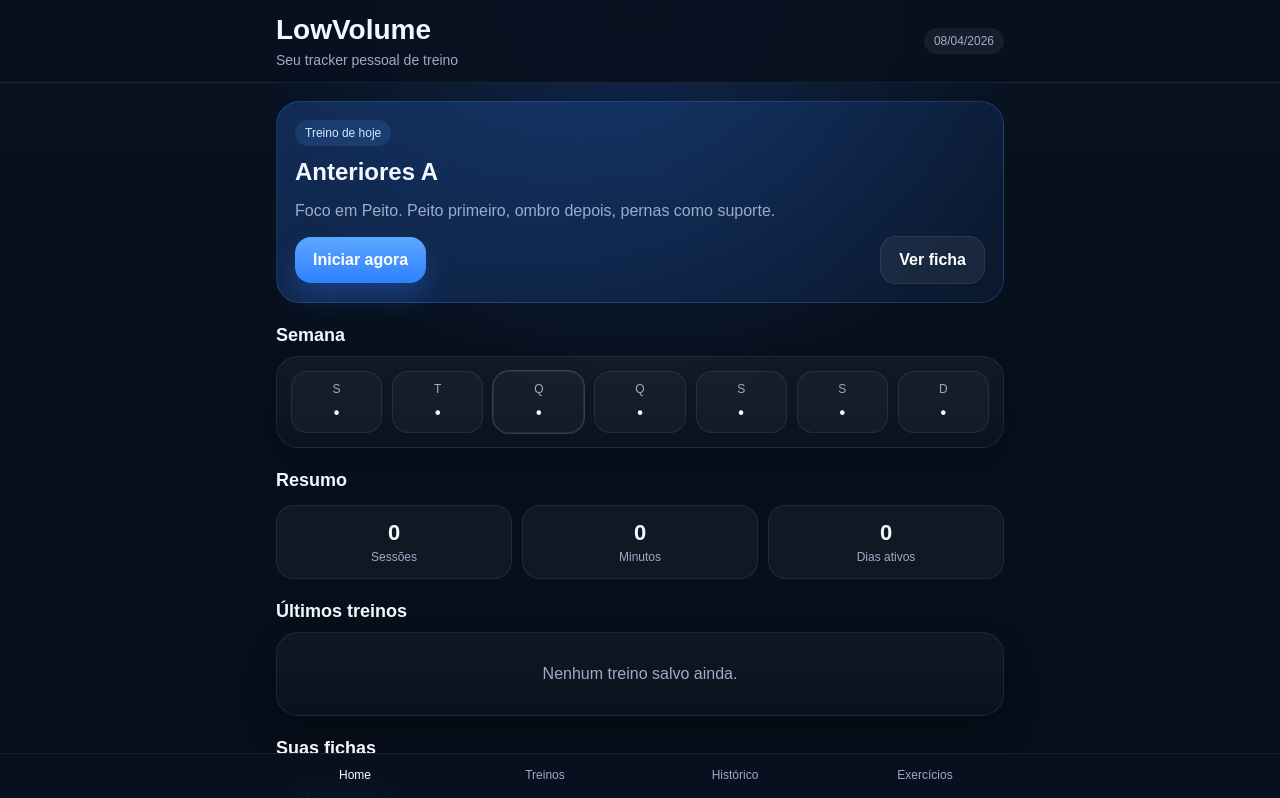
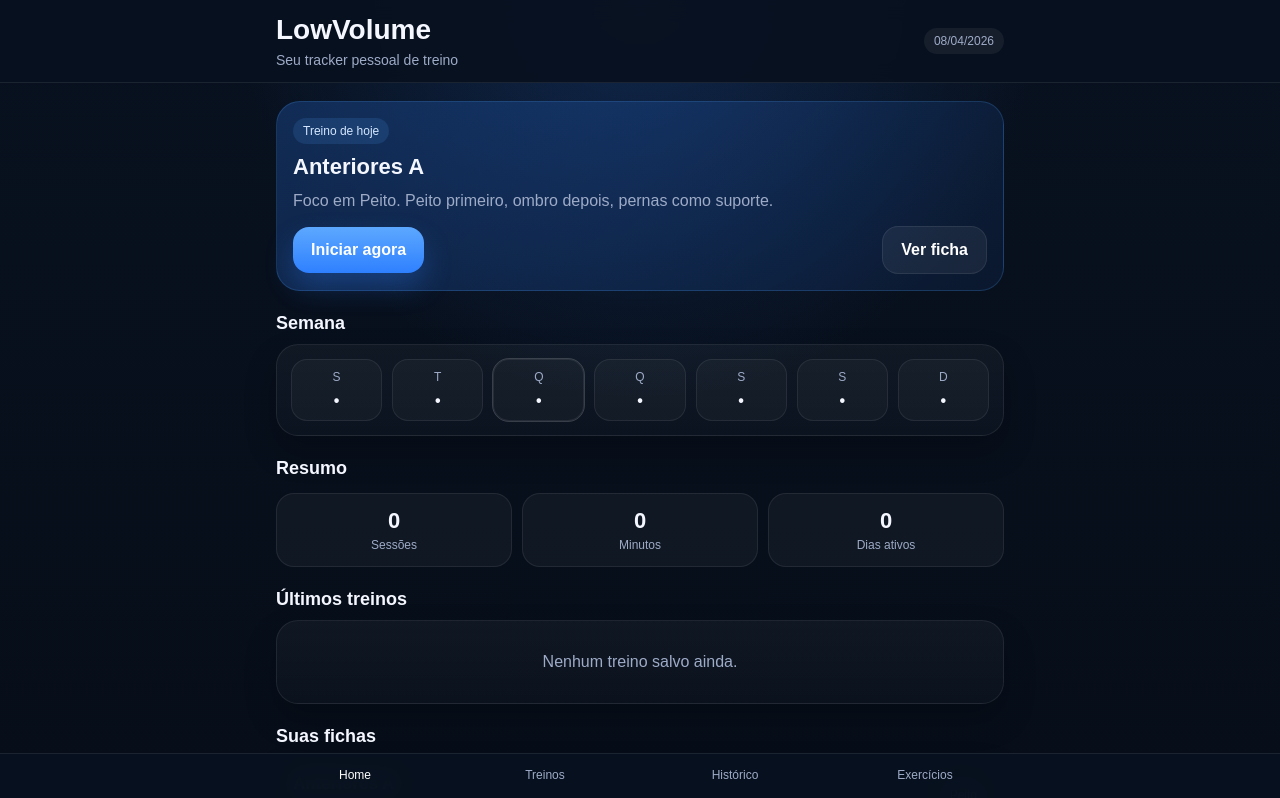
Before and after one commit to MarceloSalada/LowVolume-, a Next.js app: page / in a window 1280 px wide. Shown: the top 798 px of the page. Built offline with nearby package versions, Linux system fonts and the light colour scheme.

Commit message:
Update globals.css

```diff
--- a/app/globals.css
+++ b/app/globals.css
@@ -12,7 +12,6 @@
 }
 
 * { box-sizing: border-box; }
-
 html { -webkit-tap-highlight-color: transparent; }
 
 body {
@@ -98,6 +97,10 @@ button, input, textarea { font: inherit; }
   border: 1px solid rgba(79,163,255,0.2);
 }
 
+.compact-hero {
+  padding: 16px;
+}
+
 .hero-badge,
 .badge {
   display: inline-flex;
@@ -120,9 +123,20 @@ button, input, textarea { font: inherit; }
   font-weight: 700;
 }
 
+.hero-title.compact {
+  font-size: 22px;
+  margin-top: 10px;
+}
+
 .hero-meta,
 .muted {
   color: var(--muted);
+}
+
+.hero-meta.compact {
+  margin-top: 10px;
+  margin-bottom: 0;
+  line-height: 1.35;
 }
 
 .hero-actions,
@@ -142,6 +156,10 @@ button, input, textarea { font: inherit; }
 
 .hero-actions {
   margin-top: 16px;
+}
+
+.hero-actions.compact {
+  margin-top: 14px;
 }
 
 .btn {
@@ -381,6 +399,34 @@ button, input, textarea { font: inherit; }
   border-top: 1px dashed rgba(255,255,255,0.06);
 }
 
+.history-exercise-row.compact {
+  padding-top: 8px;
+  padding-bottom: 2px;
+}
+
+.history-exercise-name {
+  flex: 1;
+  min-width: 0;
+}
+
+.history-exercise-result {
+  white-space: nowrap;
+  font-size: 12px;
+}
+
+.full-history-list {
+  gap: 8px;
+}
+
+.compact-history-card {
+  gap: 10px;
+}
+
+.compact-history-home {
+  padding-top: 14px;
+  padding-bottom: 14px;
+}
+
 .notes-chip {
   padding: 10px 12px;
   border-radius: 14px;
@@ -408,4 +454,13 @@ button, input, textarea { font: inherit; }
   .set-row button {
     grid-column: 1 / -1;
   }
-                              }
+
+  .history-exercise-row {
+    flex-direction: column;
+    gap: 4px;
+  }
+
+  .history-exercise-result {
+    white-space: normal;
+  }
+  }
```
